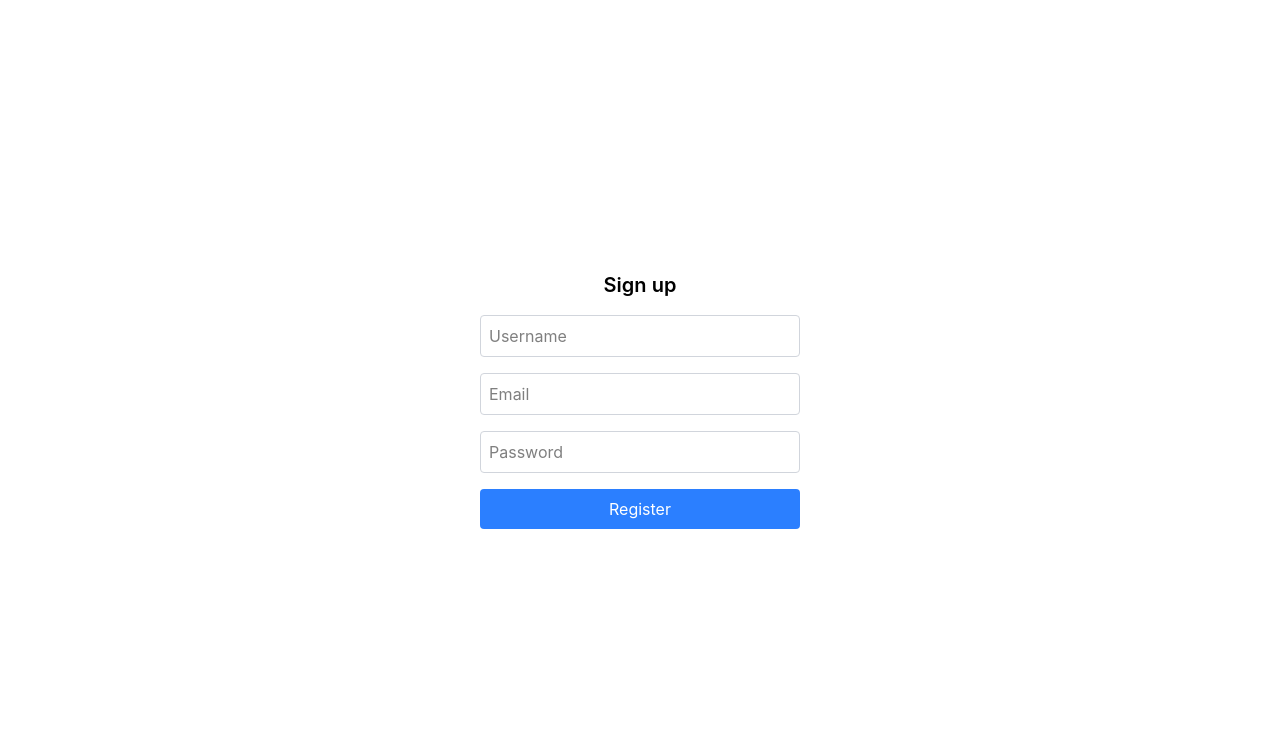
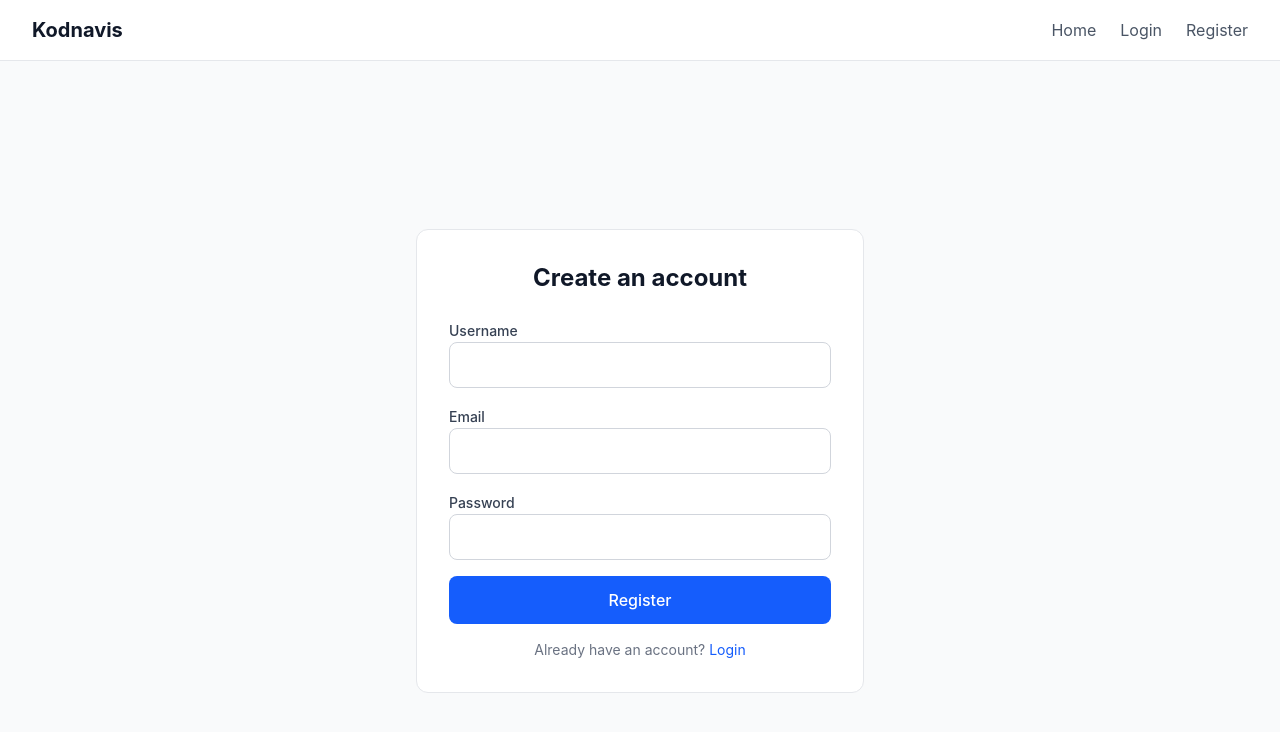
Before and after one commit to n3show/kodnavis-frontend, a React (Vite) app: page /register in a window 1280 px wide. Shown: the top 732 px of the page. Built offline with nearby package versions, Linux system fonts and the light colour scheme.

Commit message:
styled home, login, register pages

```diff
--- /dev/null
+++ b/src/components/Navbar.tsx
@@ -0,0 +1,29 @@
+import { Link, useNavigate } from 'react-router-dom'
+import { useAuthStore } from '../store/authStore'
+
+export default function Navbar() {
+    const { token, logout, getRole } = useAuthStore()
+    const navigate = useNavigate()
+    const role = getRole()
+
+    const handleLogout = () => {
+        logout()
+        navigate('/login')
+    }
+
+    return (
+        <nav className="flex items-center justify-between px-8 py-4 border-b border-gray-200 bg-white">
+            <Link to="/" className="text-xl font-bold text-gray-900">Kodnavis</Link>
+
+            <div className="flex items-center gap-6">
+                <Link to="/" className="text-gray-600 hover:text-gray-900 transition-colors">Home</Link>
+                {(role === 'teacher' || role === 'admin') && <Link to="/dashboard" className="text-gray-600 hover:text-gray-900 transition-colors">Dashboard</Link>}
+                {role === 'admin' && <Link to="/admin" className="text-gray-600 hover:text-gray-900 transition-colors">Admin</Link>}
+                {token ? <button onClick={handleLogout} className="text-red-500 hover:text-red-700 transition-colors cursor-pointer">Logout</button> : <>
+                    <Link to="/login" className="text-gray-600 hover:text-gray-900 transition-colors">Login</Link>
+                    <Link to="/register" className="text-gray-600 hover:text-gray-900 transition-colors">Register</Link>
+                </>}
+            </div>
+        </nav>
+    )
+}
--- a/src/pages/AdminPage.tsx
+++ b/src/pages/AdminPage.tsx
@@ -1,4 +1,4 @@
-import { use, useEffect, useState } from "react";
+import { useEffect, useState } from "react";
 import { changeRole, getUsers } from "../api/admin";
 import type { User } from "../types";
 
@@ -8,7 +8,6 @@ export default function AdminPage() {
     const [loading, setLoading] = useState(true)
     const [selectedRoles, setSelectedRoles] = useState<Record<string, string>>({})
 
-    useEffect(() => {
     const fetchUsers = async () => {
         try {
             const users = await getUsers()
@@ -20,25 +19,21 @@ export default function AdminPage() {
         setLoading(false)
     }
 
-        fetchUsers()
-    }, [])
+    useEffect(() => { fetchUsers() }, [])
 
     const handleRoleChange = async (userID: string) => {
         try {
             await changeRole(userID, selectedRoles[userID])
-
-            try {
-                const users = await getUsers()
-                setUsers(users.data)
-            } catch(err) {
-                setError("failed to fetch users")
-            }
+            fetchUsers()
         } catch(err) {
             setError('failed to change role')
         }
     }
 
     return (
+        <div>
+            {error && <p className="text-red-500">{error}</p>}
+            {loading && <p>Loading...</p>}
             <table className="table-fixed text-sm text-left border-collapse">
                 <thead className="bg-gray-50 uppercase font-medium text-gray-700">
                     <tr>
@@ -70,6 +65,6 @@ export default function AdminPage() {
                     ))}
                 </tbody>
             </table>
-
+        </div>
     )
 }
--- a/src/pages/HomePage.tsx
+++ b/src/pages/HomePage.tsx
@@ -27,13 +27,13 @@ export default function HomePage() {
     }, [])
 
     return (
-       <div className="flex flex-col gap-4 p-8">
+       <div className='max-w-4xl mx-auto px-8 py-10'>
             {error && <p className="text-red-500">{error}</p>}
             {loading && <p>Loading...</p>}
             {courses.map((course) => (
-            <div className='cursor-pointer' key={course.ID} onClick={() => navigate(`/courses/${course.ID}`)}>
-                <h2>{course.Title}</h2>
-                <p>{course.Description}</p>
+            <div className="cursor-pointer border border-gray-200 rounded-xl p-6 hover:shadow-md transition-shadow bg-white" key={course.ID} onClick={() => navigate(`/courses/${course.ID}`)}>
+                <h2 className='text-lg font-semibold text-gray-900 mb-2'>{course.Title}</h2>
+                <p className='text-gray-500 text-sm'>{course.Description}</p>
             </div>
             ))}
         </div>
--- a/src/pages/LoginPage.tsx
+++ b/src/pages/LoginPage.tsx
@@ -1,7 +1,7 @@
 import { useState } from "react";
 import { login } from '../api/auth'
 import { useAuthStore } from '../store/authStore'
-import { useNavigate } from 'react-router-dom'
+import { Link, useNavigate } from 'react-router-dom'
 
 export default function LoginPage() {
     const { setAuth } = useAuthStore()
@@ -26,27 +26,34 @@ export default function LoginPage() {
     }
 
     return (
-        <div className="flex flex-col items-center justify-center h-screen">
-            <form onSubmit={handleSubmit} className="flex flex-col gap-4 w-80">
-                <h1 className="text-xl font-semibold text-center">Sign in</h1>
+        <div className="min-h-screen flex items-center justify-center bg-gray-50">
+            <form onSubmit={handleSubmit} className="bg-white p-8 rounded-xl border border-gray-200 w-full max-w-md">
+                <h1 className="text-2xl font-bold text-gray-900 mb-6 text-center">Welcome back</h1>
+                <div className="mb-4">
+                    <label className="text-sm font-medium text-gray-700">Email</label>
                     <input
                         type="email"
                         value={email}
                         onChange={(e) => setEmail(e.target.value)}
-                    placeholder="Email"
-                    className="border border-gray-300 rounded p-2"
+                        className="w-full border border-gray-300 rounded-lg p-3 text-sm focus:outline-none focus:ring-2 focus:ring-blue-500"
                     />
+                </div>
+                <div className="mb-4">
+                    <label className="text-sm font-medium text-gray-700">Password</label>
                     <input
                         type="password"
                         value={password}
                         onChange={(e) => setPassword(e.target.value)}
-                    placeholder="Password"
-                    className="border border-gray-300 rounded p-2"
+                        className="w-full border border-gray-300 rounded-lg p-3 text-sm focus:outline-none focus:ring-2 focus:ring-blue-500"
                     />
+                </div>
                 {error && <p className="text-red-500">{error}</p>}
-                <button type="submit" className="bg-blue-500 text-white rounded p-2">
+                <button type="submit" className="w-full bg-blue-600 hover:bg-blue-700 text-white font-medium py-3 rounded-lg transition-colors">
                     Login
                 </button>
+                <p className="text-center text-sm text-gray-500 mt-4">
+                    Don't have an account? <Link to="/register" className="text-blue-600 hover:underline">Register</Link>
+                </p>
             </form>
         </div>
     )
--- a/src/pages/RegisterPage.tsx
+++ b/src/pages/RegisterPage.tsx
@@ -1,6 +1,6 @@
 import { useState } from 'react'
 import { register } from '../api/auth'
-import { useNavigate } from 'react-router-dom'
+import { Link, useNavigate } from 'react-router-dom'
 
 export default function RegisterPage() {
     const navigate = useNavigate()
@@ -22,34 +22,43 @@ export default function RegisterPage() {
     }
 
     return (
-        <div className="flex flex-col items-center justify-center h-screen">
-            <form onSubmit={handleSubmit} className="flex flex-col gap-4 w-80">
-                <h1 className="text-xl font-semibold text-center">Sign up</h1>
+        <div className="min-h-screen flex items-center justify-center bg-gray-50">
+            <form onSubmit={handleSubmit} className="bg-white p-8 rounded-xl border border-gray-200 w-full max-w-md">
+                <h1 className="text-2xl font-bold text-gray-900 mb-6 text-center">Create an account</h1>
+                <div className="mb-4">
+                    <label className="text-sm font-medium text-gray-700">Username</label>
                     <input
                         type="username"
                         value={username}
                         onChange={(e) => setUsername(e.target.value)}
-                    placeholder="Username"
-                    className="border border-gray-300 rounded p-2"
+                        className="w-full border border-gray-300 rounded-lg p-3 text-sm focus:outline-none focus:ring-2 focus:ring-blue-500"
                     />
+                </div>
+                <div className="mb-4">
+                    <label className="text-sm font-medium text-gray-700">Email</label>
                     <input
                         type="email"
                         value={email}
                         onChange={(e) => setEmail(e.target.value)}
-                    placeholder="Email"
-                    className="border border-gray-300 rounded p-2"
+                        className="w-full border border-gray-300 rounded-lg p-3 text-sm focus:outline-none focus:ring-2 focus:ring-blue-500"
                     />
+                </div>
+                <div className="mb-4">
+                    <label className="text-sm font-medium text-gray-700">Password</label>
                     <input
                         type="password"
                         value={password}
                         onChange={(e) => setPassword(e.target.value)}
-                    placeholder="Password"
-                    className="border border-gray-300 rounded p-2"
+                        className="w-full border border-gray-300 rounded-lg p-3 text-sm focus:outline-none focus:ring-2 focus:ring-blue-500"
                     />
+                </div>
                 {error && <p className="text-red-500">{error}</p>}
-                <button type="submit" className="bg-blue-500 text-white rounded p-2">
+                <button type="submit" className="w-full bg-blue-600 hover:bg-blue-700 text-white font-medium py-3 rounded-lg transition-colors">
                     Register
                 </button>
+                <p className="text-center text-sm text-gray-500 mt-4">
+                    Already have an account? <Link to="/login" className="text-blue-600 hover:underline">Login</Link>
+                </p>
             </form>
         </div>
     )
--- a/src/router/index.tsx
+++ b/src/router/index.tsx
@@ -1,4 +1,4 @@
-import { createBrowserRouter, RouterProvider } from 'react-router-dom'
+import { createBrowserRouter, Outlet, RouterProvider } from 'react-router-dom'
 import LoginPage from '../pages/LoginPage'
 import RegisterPage from '../pages/RegisterPage'
 import HomePage from '../pages/HomePage'
@@ -6,8 +6,18 @@ import CoursePage from '../pages/CoursePage'
 import ProtectedRoute from '../components/ProtectedRoute'
 import DashboardPage from '../pages/DashboardPage'
 import AdminPage from '../pages/AdminPage'
+import Navbar from '../components/Navbar'
 
 const router = createBrowserRouter([
+  {
+    path: '/',
+    element: (
+      <>
+        <Navbar />
+        <Outlet />
+      </>
+    ),
+    children: [
       {
         path: '/',
         element: <HomePage />
@@ -40,8 +50,12 @@ const router = createBrowserRouter([
           </ProtectedRoute>
         )
       }
+    ]
+  }
 ])
 
 export default function Router() {
-  return <RouterProvider router={router} />
+  return (
+    <RouterProvider router={router} />
+  )
 }
```
Lines whose indentation alone changed are shown as unchanged.
